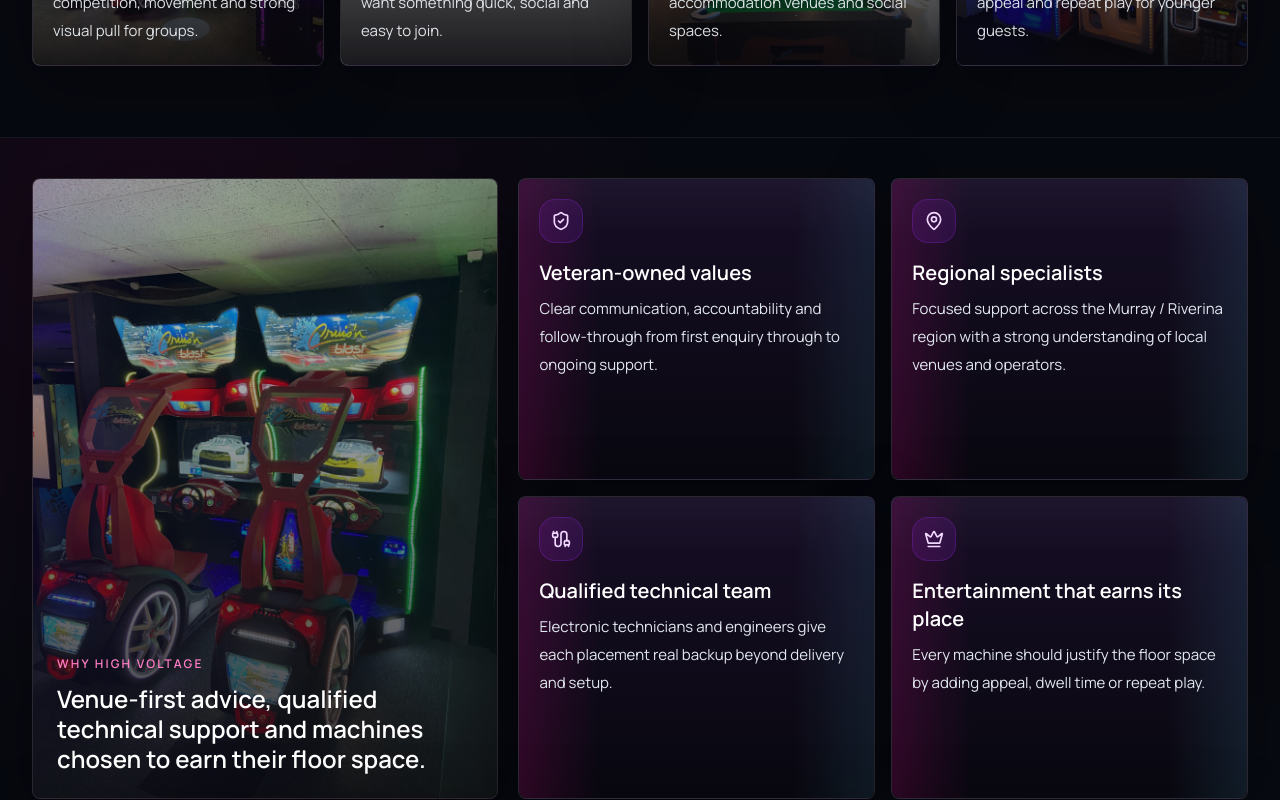
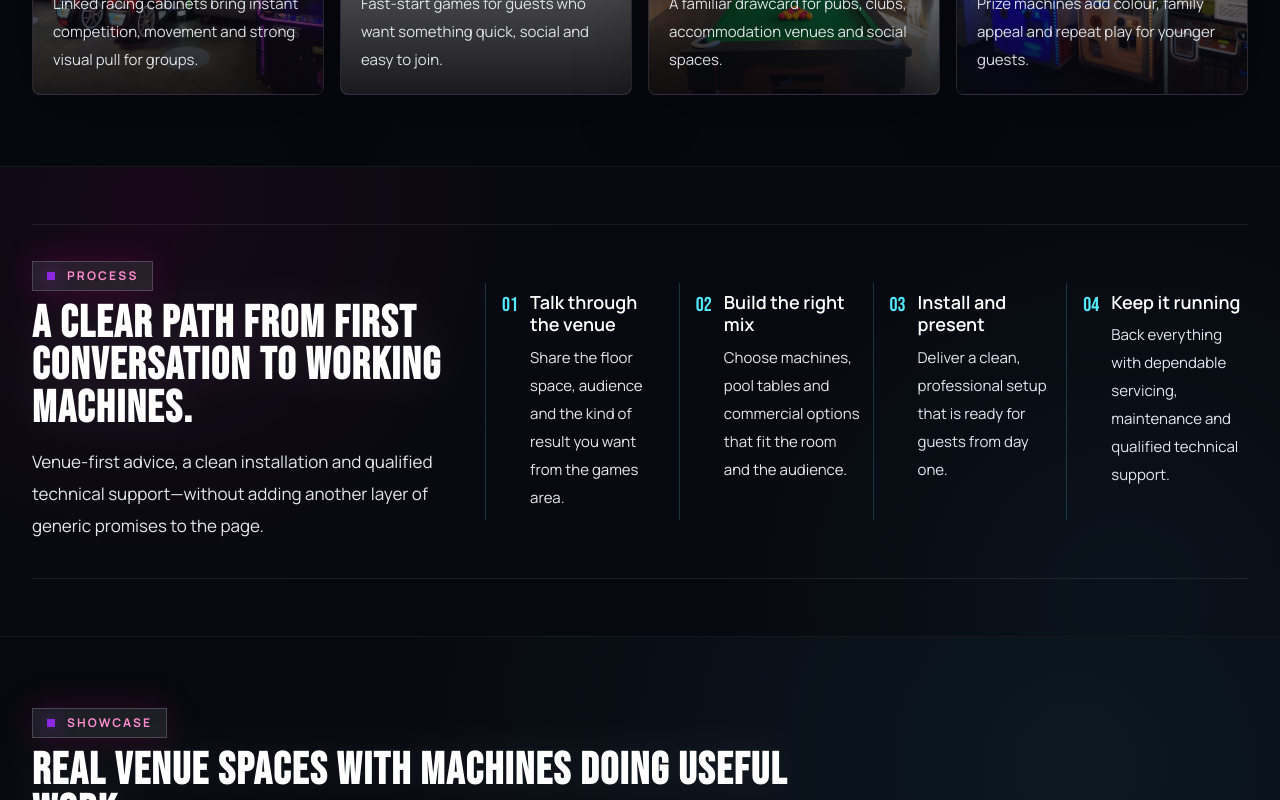
Before and after one commit to mitty009/hvgamingsystems-neon-arcade, a React (Vite) app: page / in a window 1280 px wide. Shown: the part 3220-4020 px from the top of the page. Built offline with nearby package versions, Linux system fonts and the light colour scheme; grey boxes are pictures that could not be loaded.

Commit message:
Simplify homepage journey and hide SEO directory
* Simplify homepage content journey

* Remove redundant differentiator content

```diff
--- a/src/App.tsx
+++ b/src/App.tsx
@@ -5,7 +5,6 @@ import { GlowCard } from './components/GlowCard';
 import { SectionHeading } from './components/SectionHeading';
 import {
   categories,
-  differentiators,
   enquiryTypes,
   faqs,
   galleryStories,
@@ -19,7 +18,6 @@ import {
   stats,
   venueOutcomes,
 } from './data/site';
-import seoPages from './data/seo-pages.json';
 import { cn, scrollToId } from './lib/utils';
 
 const navItems = [
@@ -436,6 +434,12 @@ export default function App() {
               <h3 className="mt-2 font-display text-4xl uppercase leading-[0.92] tracking-[0.05em] text-white">
                 Zero-upfront-cost options for suitable venues.
               </h3>
+              <a
+                href="/zero-upfront-arcade-machines/"
+                className="mt-4 inline-flex items-center gap-2 text-sm font-bold uppercase tracking-[0.12em] text-cyan-100 transition hover:text-white"
+              >
+                How placement works <ArrowRight size={15} />
+              </a>
             </div>
             <div className="grid gap-3 border-t border-white/10 bg-black/24 p-5 sm:grid-cols-3 lg:border-l lg:border-t-0 lg:p-6">
               {['Assess the room', 'Match the machines', 'Support the install'].map((item, index) => (
@@ -487,47 +491,18 @@ export default function App() {
           </div>
         </SectionShell>
 
-        <SectionShell tone="mixed" width="wide" spacing="connected">
-          <div className="grid gap-5 lg:grid-cols-[0.78fr_1.22fr]">
-            <GlowCard className="min-h-[22rem]" padding="none" tone="pink">
-              <div className="relative h-full">
-                <img src="/assets/hv/motorbike-racers.jpg" alt="Motorbike arcade racing machines" className="h-full w-full object-cover" />
-                <div className="absolute inset-0 bg-[linear-gradient(180deg,rgba(8,10,16,0.12),rgba(8,10,16,0.84))]" />
-                <div className="absolute bottom-0 left-0 right-0 p-6">
-                  <p className="text-xs font-semibold uppercase tracking-[0.18em] text-[#ff7dc5]">Why High Voltage</p>
-                  <p className="mt-3 max-w-md text-2xl font-semibold leading-tight text-white">
-                    Venue-first advice, qualified technical support and machines chosen to earn their floor space.
-                  </p>
-                </div>
-              </div>
-            </GlowCard>
-            <div className="grid gap-4 sm:grid-cols-2">
-              {differentiators.map((item) => {
-                const Icon = item.icon;
-                return (
-                  <GlowCard key={item.title} padding="compact" tone="violet">
-                    <div className="flex h-11 w-11 items-center justify-center rounded-2xl border border-[#8e28de]/28 bg-[#8e28de]/14 text-[#f1d8ff]">
-                      <Icon size={20} />
-                    </div>
-                    <h3 className="mt-4 text-xl font-semibold text-white">{item.title}</h3>
-                    <p className="mt-2 text-[0.9375rem] leading-7 text-slate-200">{item.description}</p>
-                  </GlowCard>
-                );
-              })}
-            </div>
-          </div>
-
-          <div className="mt-6 grid gap-6 rounded-[24px] border border-white/8 bg-white/[0.04] p-6 shadow-[0_20px_90px_rgba(0,0,0,0.42)] backdrop-blur-xl lg:grid-cols-[0.72fr_1.28fr] lg:items-center lg:p-8">
+        <SectionShell tone="mixed" width="wide" spacing="standard">
+          <div className="grid gap-6 border-y border-white/8 py-7 lg:grid-cols-[0.72fr_1.28fr] lg:items-center lg:py-9">
             <SectionHeading
               eyebrow="Process"
               title="A clear path from first conversation to working machines."
-              text="Talk through the room, choose the mix, install cleanly and keep the equipment supported after it goes live."
+              text="Venue-first advice, a clean installation and qualified technical support—without adding another layer of generic promises to the page."
             />
             <div className="grid gap-3 sm:grid-cols-2 xl:grid-cols-4">
               {process.map((step, index) => (
-                <div key={step.title} className="rounded-[18px] border border-white/8 bg-[#0d111a]/80 p-4">
+                <div key={step.title} className="border-l border-cyan-300/20 py-2 pl-4">
                   <div className="flex items-start gap-3">
-                    <div className="flex h-9 w-9 shrink-0 items-center justify-center rounded-full border border-cyan-300/20 bg-cyan-300/10 font-display text-base text-cyan-300">
+                    <div className="font-display text-xl text-cyan-300">
                       0{index + 1}
                     </div>
                     <div>
@@ -687,31 +662,6 @@ export default function App() {
                   ))}
                 </div>
               </div>
-            </div>
-          </div>
-        </SectionShell>
-
-        <SectionShell tone="violet" spacing="connected">
-          <div className="grid gap-8 lg:grid-cols-[0.68fr_1.32fr] lg:items-start">
-            <SectionHeading
-              eyebrow="Venue solutions"
-              title="Start with the service that matches your venue."
-              text="Browse focused options for arcade machines, pool tables, leasing, prize attractions and maintenance support across Albury-Wodonga, the Murray and the Riverina."
-            />
-            <div className="grid gap-3 sm:grid-cols-2 xl:grid-cols-4">
-              {seoPages.map((page) => (
-                <a
-                  key={page.slug}
-                  href={`/${page.slug}/`}
-                  className="group flex min-h-24 items-center justify-between gap-3 rounded-[18px] border border-white/10 bg-[linear-gradient(180deg,rgba(20,17,34,0.88),rgba(7,9,15,0.98))] p-4 shadow-[0_18px_62px_rgba(0,0,0,0.3)] transition duration-300 hover:-translate-y-1 hover:border-[#a05cff]/34 hover:bg-[linear-gradient(180deg,rgba(38,24,62,0.9),rgba(7,9,15,0.98))]"
-                >
-                  <div>
-                    <p className="text-xs font-semibold uppercase tracking-[0.16em] text-[#ff8ccf]">{page.eyebrow}</p>
-                    <h3 className="mt-2 text-base font-semibold leading-snug text-white transition group-hover:text-cyan-100">{page.shortTitle}</h3>
-                  </div>
-                  <ArrowRight size={16} className="shrink-0 text-cyan-200/70 transition group-hover:translate-x-1 group-hover:text-cyan-100" />
-                </a>
-              ))}
             </div>
           </div>
         </SectionShell>
--- a/src/data/site.ts
+++ b/src/data/site.ts
@@ -1,10 +1,6 @@
 import {
-  Cable,
-  Crown,
   Gamepad2,
   HandCoins,
-  MapPin,
-  ShieldCheck,
   Trophy,
   Wrench,
   type LucideIcon,
@@ -114,33 +110,6 @@ export const services: Service[] = [
     description:
       'Servicing from qualified technical people who understand that downtime, presentation and reliability matter.',
     icon: Wrench,
-  },
-];
-
-export const differentiators: Service[] = [
-  {
-    title: 'Veteran-owned values',
-    description:
-      'Clear communication, accountability and follow-through from first enquiry through to ongoing support.',
-    icon: ShieldCheck,
-  },
-  {
-    title: 'Regional specialists',
-    description:
-      'Focused support across the Murray / Riverina region with a strong understanding of local venues and operators.',
-    icon: MapPin,
-  },
-  {
-    title: 'Qualified technical team',
-    description:
-      'Electronic technicians and engineers give each placement real backup beyond delivery and setup.',
-    icon: Cable,
-  },
-  {
-    title: 'Entertainment that earns its place',
-    description:
-      'Every machine should justify the floor space by adding appeal, dwell time or repeat play.',
-    icon: Crown,
   },
 ];
 
```
